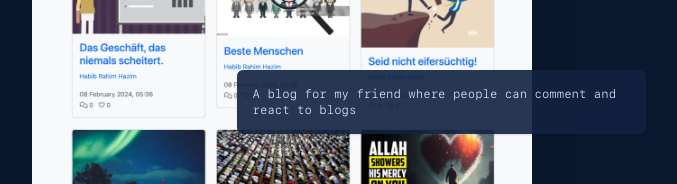
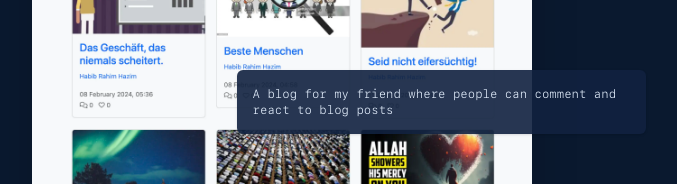
Before and after one commit to faisaltheprofessor/portfolio-v1, a Next.js app: page /projects in a window 1280 px wide. Shown: the part 1844-2028 px from the top of the page, without its empty margins (301-978 px from the left). Built offline with nearby package versions, Linux system fonts and the light colour scheme.

Commit message:
fix typo

```diff
--- a/src/app/projects/page.tsx
+++ b/src/app/projects/page.tsx
@@ -42,7 +42,7 @@ const Home = () => {
 
         <WorkCard
           className="mb-20"
-          description="A blog for my friend where people can comment and react to blogs"
+          description="A blog for my friend where people can comment and react to blog posts"
           image="/work/quranmitmir.webp"
           title="Quran mit mir"
           featureText="Featured Proejct"
```
